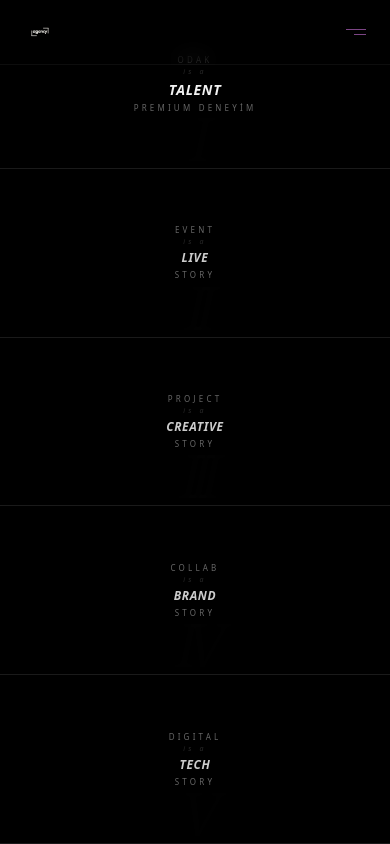
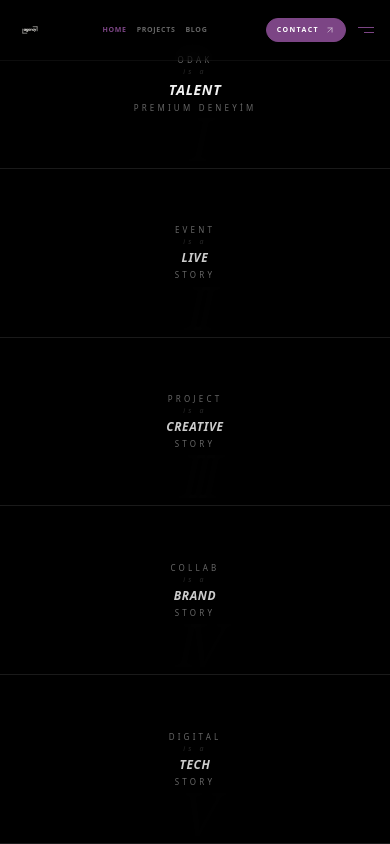
Before and after one commit to elifgure/agency-website, a Next.js app: page / in a window 390 px wide. Shown: the top 844 px of the page. Built offline with nearby package versions, Linux system fonts and the light colour scheme.

Commit message:
feat: update Navbar and MenuOverlay components for improved layout and responsiveness

```diff
--- a/src/components/Blogs.jsx
+++ b/src/components/Blogs.jsx
@@ -74,7 +74,7 @@ const Blogs = () => {
       <div className="flex flex-col lg:flex-row pt-[72px] items-start relative min-h-screen">
 
         {/* Sol Taraf - Sticky Hero Section */}
-        <div className="w-full lg:w-1/2 lg:sticky lg:top-[72px] lg:h-[calc(100vh-72px)] h-[60vh] overflow-hidden">
+        <div className="w-full lg:w-1/2 lg:sticky lg:top-[72px] lg:h-[calc(100vh-72px)] h-[50vh] md:h-[60vh] overflow-hidden relative">
           <AnimatePresence>
             <motion.div
               key={activeHeroIndex}
--- a/src/components/Header.jsx
+++ b/src/components/Header.jsx
@@ -15,7 +15,6 @@ export default function Navbar() {
   const navItems = [
     { name: "HOME", href: "/" },
     { name: "PROJECTS", href: "/projects" },
-    { name: "ABOUT", href: "/about" },
     { name: "BLOG", href: "/blog" },
   ];
 
@@ -27,11 +26,11 @@ export default function Navbar() {
         transition={{ duration: 1, ease: [0.76, 0, 0.24, 1] }}
         className="fixed top-0 left-0 w-full z-[60] bg-black/20 backdrop-blur-md border-b border-white/5"
       >
-        <div className="w-full px-6 md:px-12 py-4 md:py-5">
+        <div className="w-full px-4 md:px-12 py-4 md:py-5">
           <div className="flex items-center justify-between">
             {/* LOGO AREA */}
-            <div className="flex items-center gap-4 md:gap-8">
-              <a href="/" className="w-8 h-8 md:w-10 md:h-10 flex items-center justify-center cursor-pointer transition-transform hover:scale-110">
+            <div className="flex items-center gap-2 md:gap-8">
+              <a href="/" className="w-7 h-7 md:w-10 md:h-10 flex items-center justify-center cursor-pointer transition-transform hover:scale-110">
                 <Image
                   src="/images/logo.svg"
                   alt="Logo"
@@ -44,7 +43,7 @@ export default function Navbar() {
             </div>
 
             {/* CENTER MENU */}
-            <div className="hidden md:flex items-center gap-10">
+            <div className="flex items-center gap-2.5 sm:gap-6 md:gap-10">
               {navItems.map((item) => {
                 const isActive = pathname === item.href;
                 return (
@@ -52,7 +51,7 @@ export default function Navbar() {
                     key={item.name}
                     href={item.href}
                     className={`
-                      text-[10px] font-bold tracking-[0.4em] transition-all duration-300
+                      text-[7px] sm:text-[8px] md:text-[10px] font-bold tracking-[0.1em] sm:tracking-[0.2em] md:tracking-[0.4em] transition-all duration-300
                       ${isActive ? 'text-[var(--color-primary)]' : 'text-white/40 hover:text-[var(--color-primary)]'}
                       cursor-pointer
                     `}
@@ -64,21 +63,21 @@ export default function Navbar() {
             </div>
 
             {/* RIGHT ACTIONS */}
-            <div className="flex items-center gap-4 md:gap-8">
+            <div className="flex items-center gap-3 md:gap-8">
               <Link
                 href="/contact"
                 className="
-                  group hidden sm:flex items-center gap-3
-                  px-4 md:px-6 py-1.5 md:py-2 rounded-full
+                  group flex items-center gap-1.5 sm:gap-3
+                  px-2.5 sm:px-4 md:px-6 py-1.5 md:py-2 rounded-full
                   bg-[var(--color-primary)]
                   border border-[var(--color-primary)]
-                  text-white text-[9px] md:text-[10px] font-bold tracking-[0.3em]
+                  text-[7px] sm:text-[9px] md:text-[10px] font-bold tracking-[0.2em] md:tracking-[0.3em]
                   hover:bg-white hover:border-white hover:text-black transition-all duration-500
                 "
               >
                 CONTACT
                 <ArrowUpRight
-                  className="w-3 h-3 opacity-60 group-hover:opacity-100 group-hover:text-black transition-opacity"
+                  className="w-2.5 h-2.5 sm:w-3 sm:h-3 opacity-60 group-hover:opacity-100 group-hover:text-black transition-opacity"
                 />
               </Link>
 
@@ -87,8 +86,8 @@ export default function Navbar() {
                 onClick={() => setMenuOpen(true)}
                 className="group cursor-pointer flex flex-col gap-1 md:gap-1.5 items-end"
               >
-                <div className="w-5 md:w-6 h-[1px] bg-[var(--color-primary)] group-hover:w-8 transition-all duration-300" />
-                <div className="w-3 md:w-4 h-[1px] bg-[var(--color-primary)] group-hover:w-8 transition-all duration-300" />
+                <div className="w-4 md:w-6 h-[1px] bg-[var(--color-primary)] group-hover:w-8 transition-all duration-300" />
+                <div className="w-2.5 md:w-4 h-[1px] bg-[var(--color-primary)] group-hover:w-8 transition-all duration-300" />
               </div>
             </div>
           </div>
--- a/src/components/MenuOverlay.jsx
+++ b/src/components/MenuOverlay.jsx
@@ -35,7 +35,7 @@ export default function MenuOverlay({ open, onClose }) {
     <AnimatePresence>
       {open && (
         <motion.div
-          className="fixed inset-0 z-50 flex items-center justify-center bg-black/40 backdrop-blur-md"
+          className="fixed inset-0 z-[100] flex items-center justify-center bg-black/40 backdrop-blur-md"
           initial={{ opacity: 0 }}
           animate={{ opacity: 1 }}
           exit={{ opacity: 0 }}
@@ -62,28 +62,27 @@ export default function MenuOverlay({ open, onClose }) {
             }}
             className="
               relative
-              w-[90vw] md:w-[80vw] max-w-5xl h-[85vh] md:h-[70vh]
-              rounded-3xl
-              bg-[#3D365C]/90
+              w-[85vw] md:w-[70vw] max-w-4xl h-auto max-h-[80vh] md:h-[65vh]
+              rounded-[2.5rem]
+              bg-[#3D365C]/95
               border border-white/10
               flex flex-col md:flex-row
-              overflow-y-auto md:overflow-hidden
+              overflow-y-auto scrollbar-hide
             "
           >
             {/* CLOSE */}
             <button
               onClick={onClose}
-              className="absolute top-6 right-6 text-white text-2xl hover:rotate-90 transition z-50 focus:outline-none"
+              className="absolute top-5 right-5 text-white/80 hover:text-white text-2xl hover:rotate-90 transition z-50 focus:outline-none p-2"
             >
-              <X />
+              <X size={28} />
             </button>
 
            {/* LEFT NAV */}
-            <div className="flex flex-col justify-center gap-4 md:gap-6 px-8 md:px-12 py-12 md:py-0">
+            <div className="flex flex-col justify-center items-center md:items-start gap-2 md:gap-6 px-8 md:px-12 pt-16 md:pt-0 pb-6 md:pb-0">
               {[
                 { label: "Home", href: "/" },
                 { label: "Projects", href: "/projects" },
-                { label: "About", href: "/about" },
                 { label: "Blog", href: "/blog" },
               ].map((item) => (
                 <Link key={item.label} href={item.href} onClick={onClose}>
@@ -93,27 +92,31 @@ export default function MenuOverlay({ open, onClose }) {
             </div>
 
             {/* CENTER LOGO */}
-            <div className="w-full md:w-1/3 flex items-center justify-center p-8 md:p-0">
+            <div className="w-full md:w-1/3 flex items-center justify-center p-4 md:p-0">
               <Image
                 src="/images/logo.svg"
                 alt="Brand Logo"
                 width={200}
                 height={200}
                 priority
-                className="w-32 md:w-48 object-contain"
+                className="w-24 md:w-48 object-contain opacity-50 md:opacity-100"
               />
             </div>
 
             {/* RIGHT INFO */}
-            <div className="w-full md:w-1/3 flex flex-col items-center justify-center gap-8 md:gap-16 pb-12 md:pb-0 px-8 md:px-12 text-white/70">
-              <div className="text-center space-y-2 md:space-y-3">
-                <p className="text-xl md:text-2xl font-semibold text-white">Studio Name</p>
-                <p className="text-base md:text-lg">Berlin, Germany</p>
-                <p className="text-base md:text-lg">+49 123 456 7890</p>
-                <p className="text-base md:text-lg uppercase text-[var(--color-accent)] font-bold tracking-widest pt-2">hello@studio.com</p>
+            <div className="w-full md:w-1/3 flex flex-col items-center justify-center gap-6 md:gap-16 pb-12 md:pb-0 px-8 md:px-12 text-white/70">
+              <div className="text-center space-y-1 md:space-y-3">
+                <p className="text-lg md:text-2xl font-bold text-white tracking-tight">Talent Studio</p>
+                <div className="space-y-0.5 md:space-y-1">
+                  <p className="text-xs md:text-lg font-medium">Istanbul, Turkey</p>
+                  <p className="text-xs md:text-lg font-medium">+90 212 123 45 67</p>
+                </div>
+                <p className="text-[10px] md:text-lg uppercase text-[var(--color-accent)] font-black tracking-[0.2em] md:tracking-widest pt-2">hello@talentstudio.com</p>
               </div>
 
-              <SocialIcons />
+              <div className="scale-75 md:scale-100">
+                <SocialIcons />
+              </div>
             </div>
           </motion.div>
         </motion.div>
```
